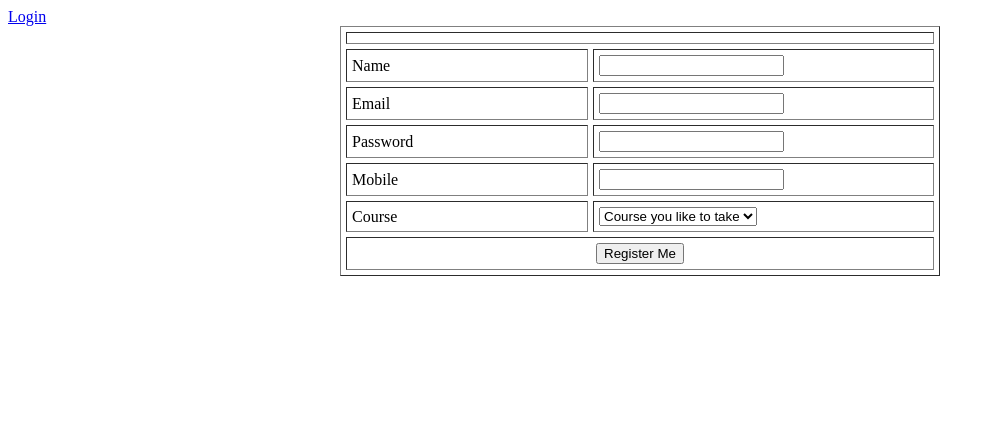
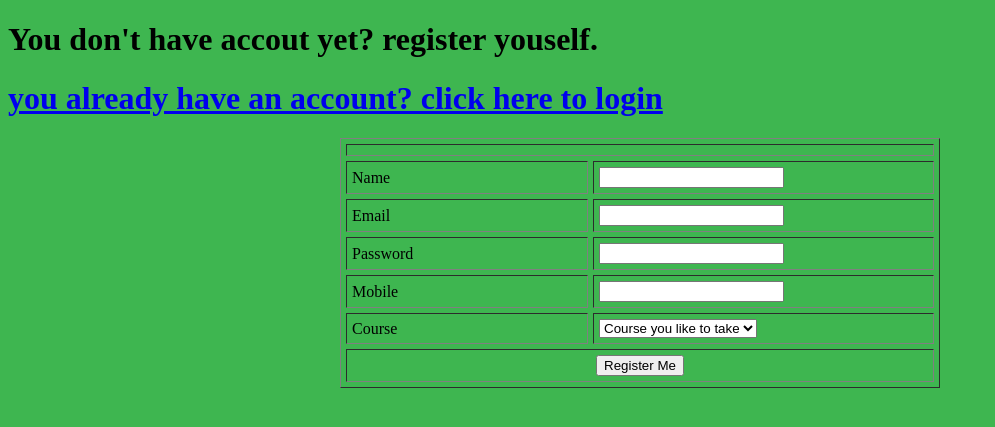
Before and after one commit to ShalikHub/oamk_php, a CodeIgniter app: page /oamk_php/index.php/user/index in a window 1280 px wide. Shown: the top 427 px of the page, without its empty margins (0-995 px from the left). Run offline with CodeIgniter, Linux system fonts and the light colour scheme.

Commit message:
dashboard fixing

```diff
--- a/application/views/student_registration.php
+++ b/application/views/student_registration.php
@@ -3,9 +3,17 @@
 <html>
 <head>
 <title>Student Registration form</title>
+<style type="text/css">
+body{
+  background-color: #3EB650;
+}
+</style>
 </head>
 
 <body>
+<h1>You don't have accout yet? register youself.</h1>
+
+
  <form method="post">
  <table width="600" align="center" border="1" cellspacing="5" cellpadding="5">
  <tr>
@@ -46,10 +54,12 @@
   <tr>
     <td colspan="2" align="center">
  <input type="submit" name="register" value="Register Me"/></td>
- <span class="float-center"><a href="<?= base_url() . 'index.php/user/login'; ?>" class="btn btn-primary">Login</a></span>
+ <span class="float-center"><a href="<?= base_url() . 'index.php/user/login'; ?>" class="btn btn-primary"><h1>you already have an account? click here to login <h1></a></span>
   </tr>
 </table>
 
  </form>
+
+
 </body>
 </html>
```
